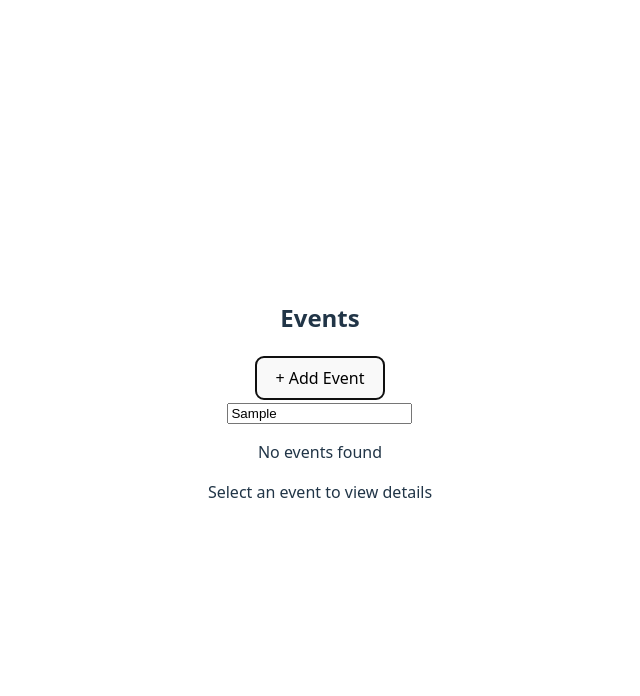
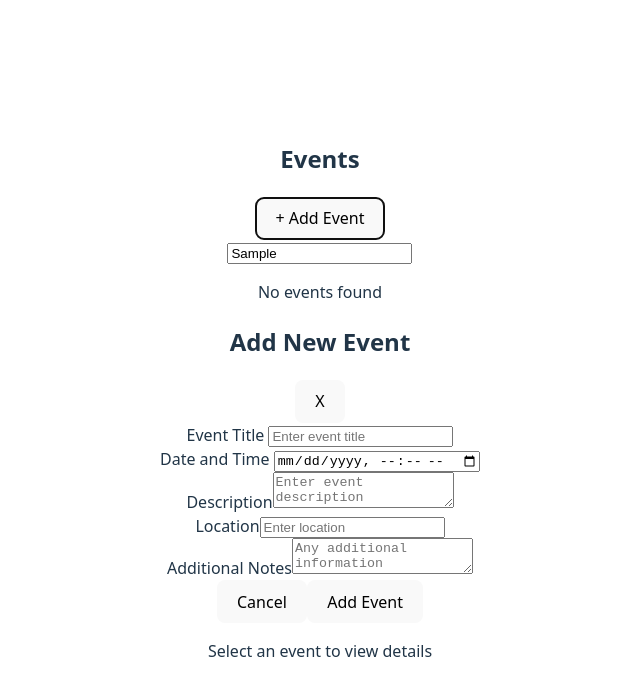
Before and after one commit to rozhiadadashzadeh-ro/React-Event, a React (Vite) app: page / in a window 1280 px wide. Both pictures are taken after typing "Sample" into the empty fields and a click on the button "+ Add Event". Shown: the top 696 px of the page, without its empty margins (320-960 px from the left). Built offline with nearby package versions, Linux system fonts and the light colour scheme.

Commit message:
Add complete modal structure with all form fields

```diff
--- a/src/components/AddEventModal.jsx
+++ b/src/components/AddEventModal.jsx
@@ -23,4 +23,62 @@ export default function AddEventModal({ onClose, onAddEvent }) {
         onAddEvent(newEvent);
     }
 
+    return (
+        <div className="modal-overlay">
+            <div className="modal-content">
+                <div className="modal-header">
+                    <h2>Add New Event</h2>
+                    <button className="close-button" onClick={onClose}>X</button>
+                </div>
+                <div className="event-form">
+                    <div className="form-group">
+                        <label>Event Title </label>
+                        <input
+                            type="text"
+                            value={title}
+                            onChange={(e) => setTitle(e.target.value)}
+                            placeholder="Enter event title"
+                        />
+                    </div>
+                    <div className="form-group">
+                        <label>Date and Time </label>
+                        <input
+                            type="datetime-local"
+                            value={datetime}
+                            onChange={(e) => setDatetime(e.target.value)}
+                        />
+                    </div>
+                    <div className="form-group">
+                        <label>Description</label>
+                        <textarea
+                            value={description}
+                            onChange={(e) => setDescription(e.target.value)}
+                            placeholder="Enter event description"
+                        />
+                    </div>
+                    <div className="form-group">
+                        <label>Location</label>
+                        <input
+                            type="text"
+                            value={location}
+                            onChange={(e) => setLocation(e.target.value)}
+                            placeholder="Enter location"
+                        />
+                    </div>
+                    <div className="form-group">
+                        <label>Additional Notes</label>
+                        <textarea
+                            value={notes}
+                            onChange={(e) => setNotes(e.target.value)}
+                            placeholder="Any additional information"
+                        />
+                    </div>
+                    <div className="form-actions">
+                        <button className="cancel-button" onClick={onClose}>Cancel</button>
+                        <button className="submit-button" onClick={handleSubmit}>Add Event</button>
+                    </div>
+                </div>
+            </div>
+        </div>
+    );
 }
```
